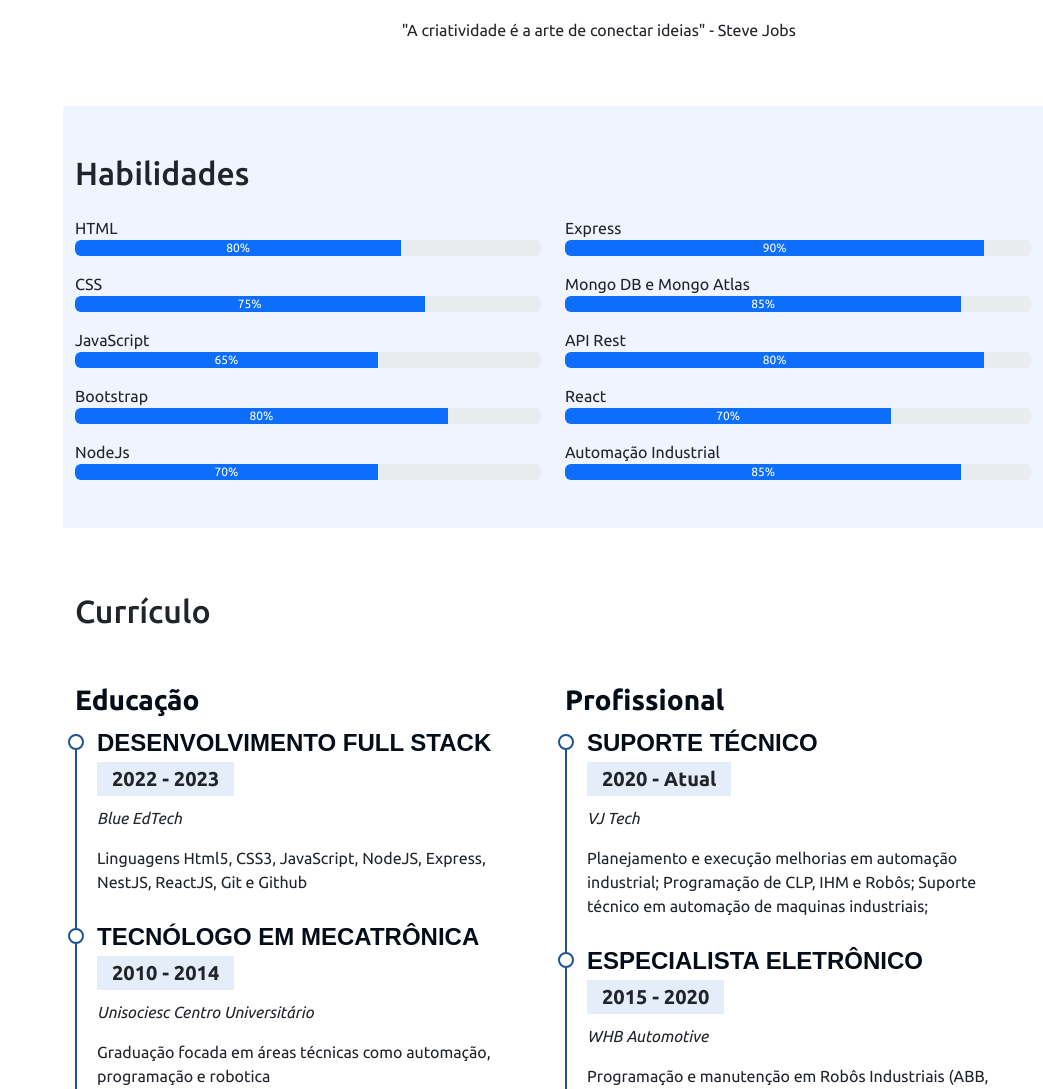
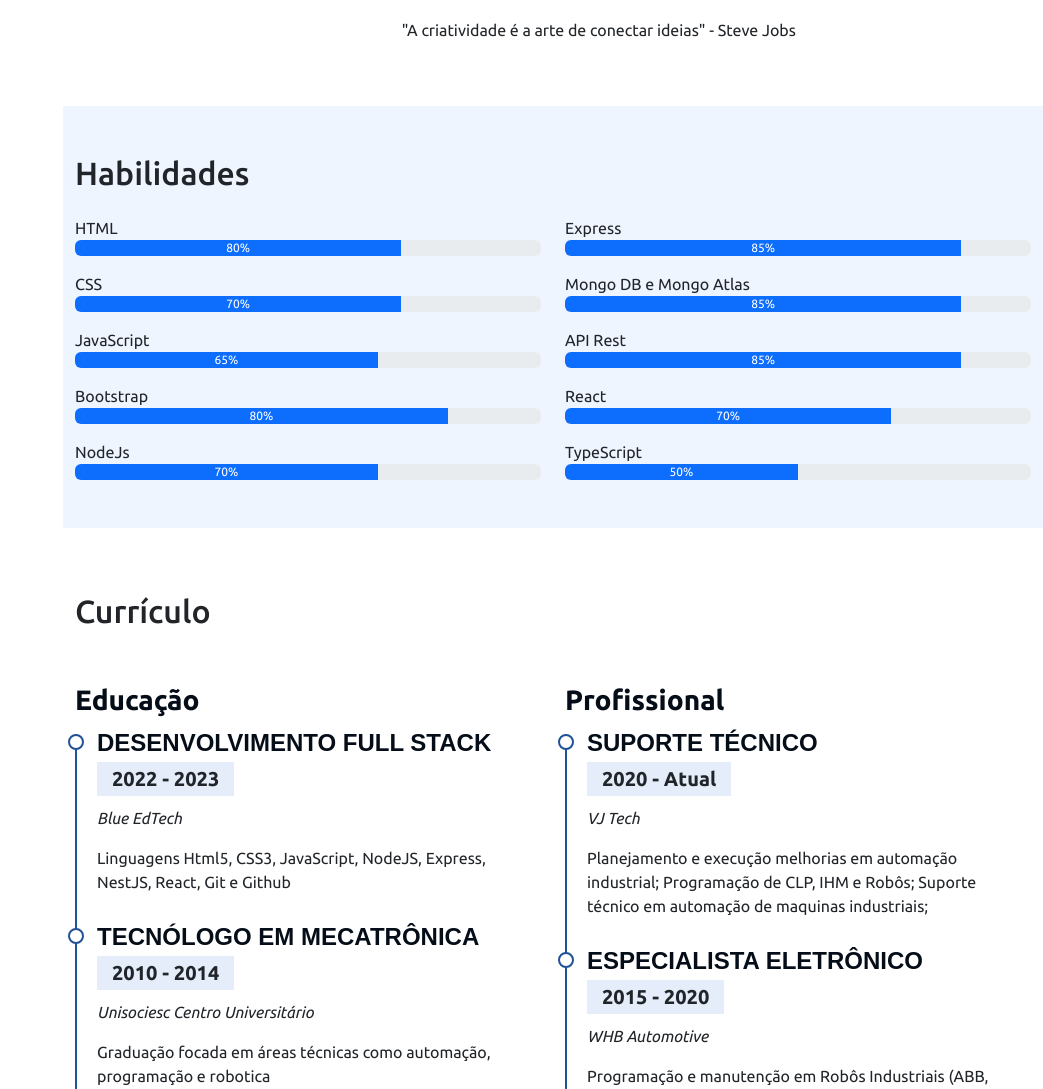
Before and after one commit to vanderleimiguel/portfolio, a Flask app: page / in a window 1280 px wide. Shown: the part 1391-2480 px from the top of the page, without its empty margins (237-1280 px from the left). Run offline with Flask 2, Linux system fonts and the light colour scheme; some libraries are stand-ins or nearby versions.

Commit message:
update tecnologies

```diff
--- a/templates/index.html
+++ b/templates/index.html
@@ -167,7 +167,7 @@
               </div>
               <p class="mt-3 mb-0">CSS</p>
               <div class="progress">
-                <div class="progress-bar" role="progressbar" aria-label="Example with label" style="width: 75%;" aria-valuenow="75" aria-valuemin="0" aria-valuemax="100" data-anime="left">75%</div>
+                <div class="progress-bar" role="progressbar" aria-label="Example with label" style="width: 70%;" aria-valuenow="70" aria-valuemin="0" aria-valuemax="100" data-anime="left">70%</div>
               </div>
               <p class="mt-3 mb-0">JavaScript</p>
               <div class="progress">
@@ -187,7 +187,7 @@
             <div class="col-md-6">
               <p class="mt-3 mb-0">Express</p>
               <div class="progress">
-                <div class="progress-bar" role="progressbar" aria-label="Example with label" style="width: 90%;" aria-valuenow="90" aria-valuemin="0" aria-valuemax="100" data-anime="left">90%</div>
+                <div class="progress-bar" role="progressbar" aria-label="Example with label" style="width: 85%;" aria-valuenow="85" aria-valuemin="0" aria-valuemax="100" data-anime="left">85%</div>
               </div>
               <p class="mt-3 mb-0">Mongo DB e Mongo Atlas</p>
               <div class="progress">
@@ -195,15 +195,15 @@
               </div>
               <p class="mt-3 mb-0">API Rest</p>
               <div class="progress">
-                <div class="progress-bar" role="progressbar" aria-label="Example with label" style="width: 90%;" aria-valuenow="80" aria-valuemin="0" aria-valuemax="100" data-anime="left">80%</div>
+                <div class="progress-bar" role="progressbar" aria-label="Example with label" style="width: 85%;" aria-valuenow="85" aria-valuemin="0" aria-valuemax="100" data-anime="left">85%</div>
               </div>
               <p class="mt-3 mb-0">React</p>
               <div class="progress">
                 <div class="progress-bar" role="progressbar" aria-label="Example with label" style="width: 70%;" aria-valuenow="70" aria-valuemin="0" aria-valuemax="100" data-anime="left">70%</div>
               </div>
-              <p class="mt-3 mb-0">Automação Industrial</p>
+              <p class="mt-3 mb-0">TypeScript</p>
               <div class="progress">
-                <div class="progress-bar" role="progressbar" aria-label="Example with label" style="width: 85%;" aria-valuenow="85" aria-valuemin="0" aria-valuemax="100" data-anime="left">85%</div>
+                <div class="progress-bar" role="progressbar" aria-label="Example with label" style="width: 50%;" aria-valuenow="50" aria-valuemin="0" aria-valuemax="100" data-anime="left">50%</div>
               </div>
             </div>
 
@@ -266,7 +266,7 @@
                 <h4>Desenvolvimento Full Stack</h4>
                 <h5>2022 - 2023</h5>
                 <p><em>Blue EdTech</em></p>
-                <p>Linguagens Html5, CSS3, JavaScript, NodeJS, Express, NestJS, ReactJS, Git e Github</p>
+                <p>Linguagens Html5, CSS3, JavaScript, NodeJS, Express, NestJS, React, Git e Github</p>
               </div>
               <div class="cv-item" data-anime="up">
                 <h4>Tecnólogo em Mecatrônica</h4>
```
